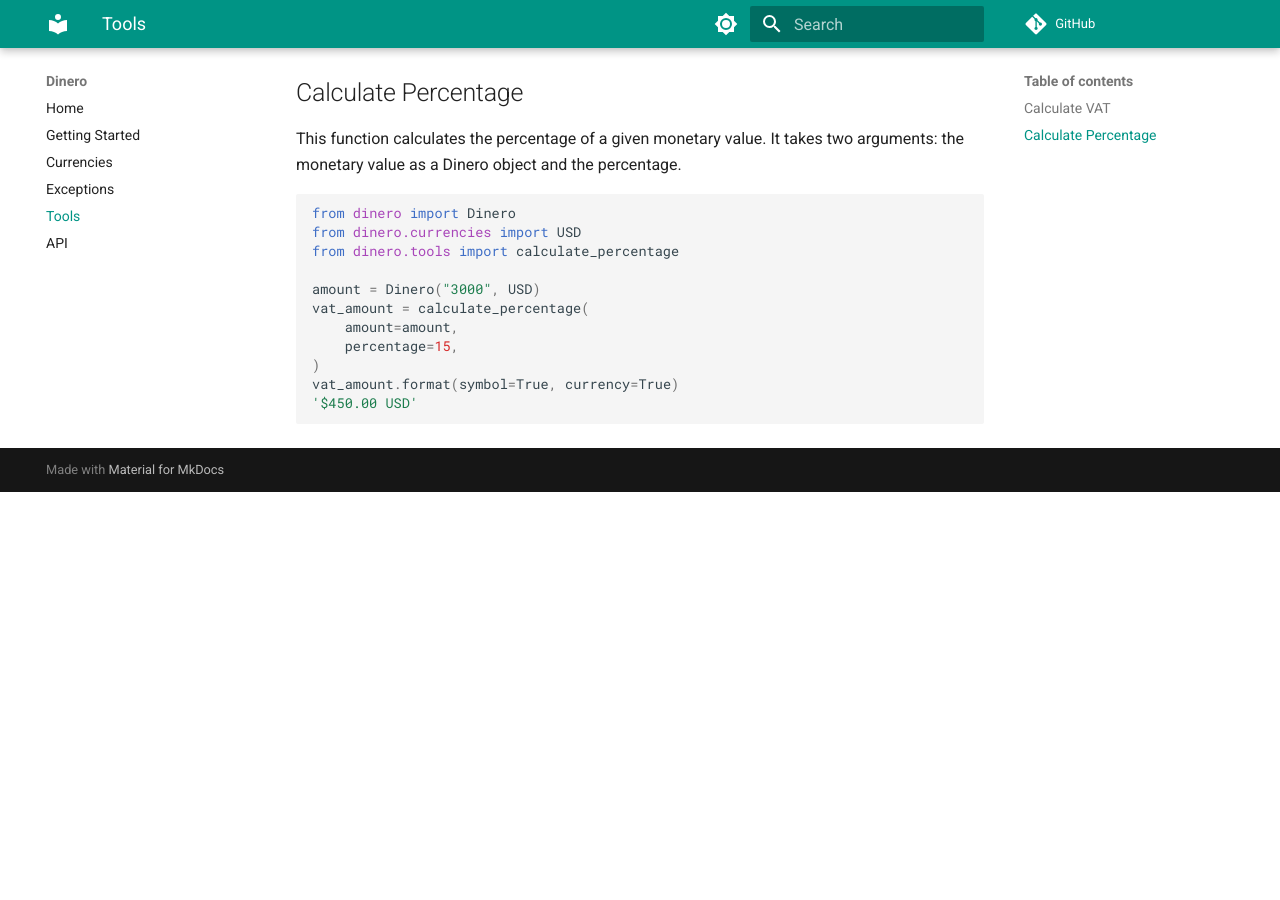
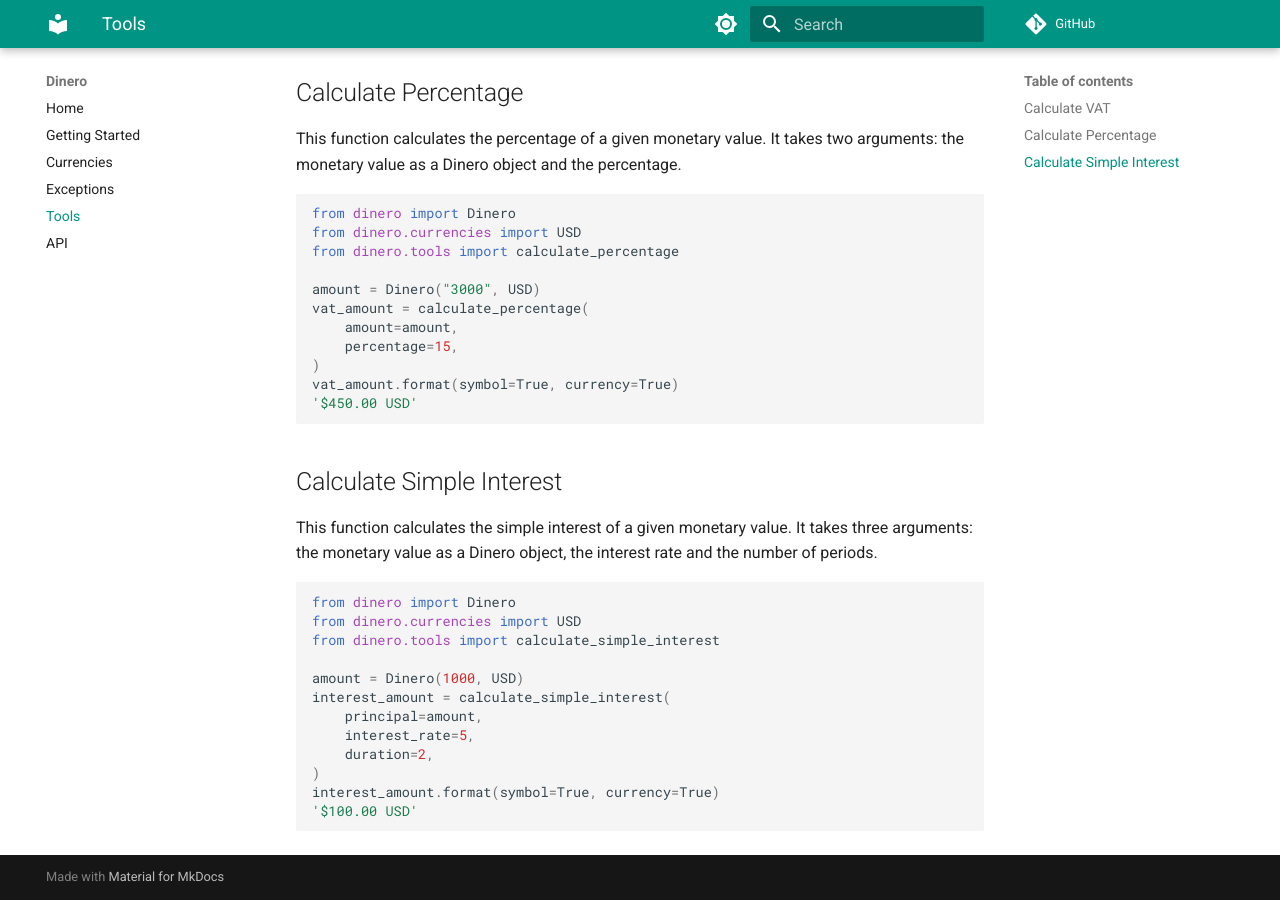
Before and after one commit to wilfredinni/dinero, an MkDocs documentation site: the page built from docs/tools.md, in a window 1280 px wide and 900 px high, scrolled down 584 px. Built offline with MkDocs 1.6.1 and Material for MkDocs 9.7.7, drawn with Linux system fonts in a browser that asks for light colours; comment, search, counter and statistics services are not loaded; before the commit the page ends 1076 px from its top, so only the background shows below that.

Commit message:
feat: simple_interest docs

````diff
--- a/docs/tools.md
+++ b/docs/tools.md
@@ -38,3 +38,22 @@
 vat_amount.format(symbol=True, currency=True)
 '$450.00 USD'
 ```
+
+## Calculate Simple Interest
+
+This function calculates the simple interest of a given monetary value. It takes three arguments: the monetary value as a Dinero object, the interest rate and the number of periods.
+
+```python
+from dinero import Dinero
+from dinero.currencies import USD
+from dinero.tools import calculate_simple_interest
+
+amount = Dinero(1000, USD)
+interest_amount = calculate_simple_interest(
+    principal=amount,
+    interest_rate=5,
+    duration=2,
+)
+interest_amount.format(symbol=True, currency=True)
+'$100.00 USD'
+```
````
